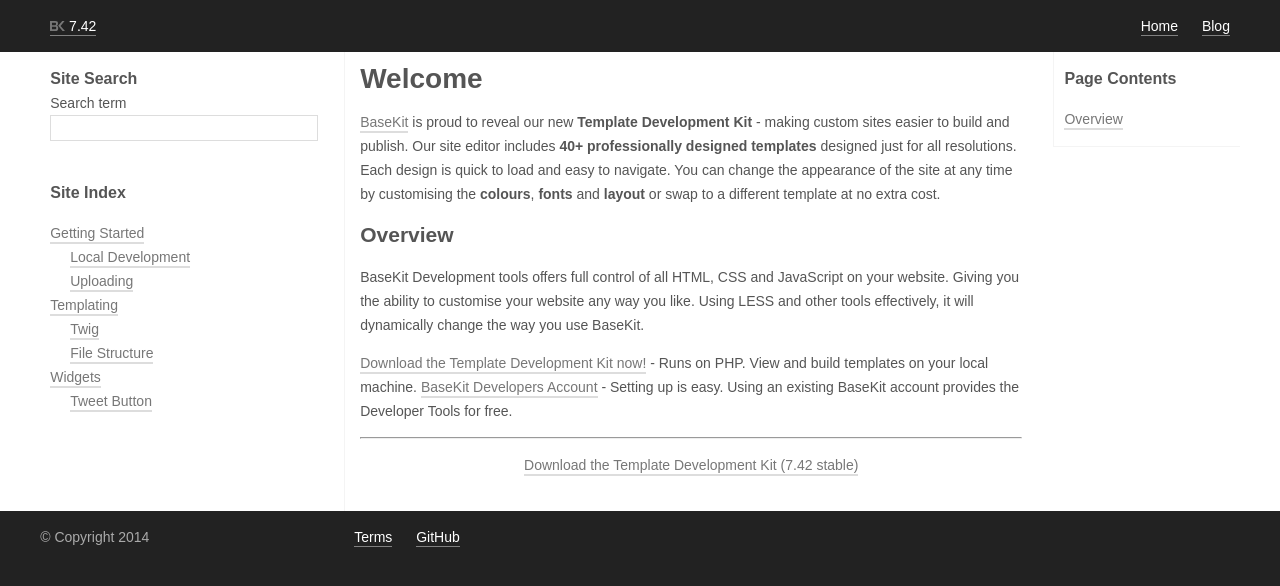
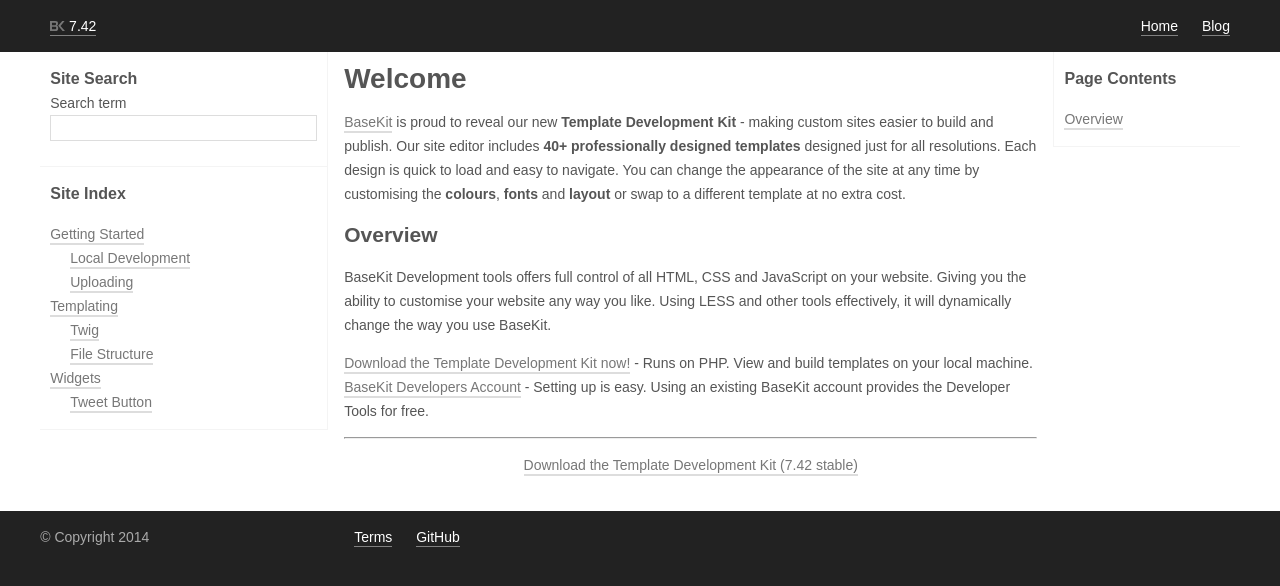
Before and after one commit to rusic/documentation, a Jekyll site: the page built from index.md, in a window 1280 px wide. Shown: the top 586 px of the page. Built offline with Jekyll 4.4.1, drawn with Linux system fonts in a browser that asks for light colours.

Commit message:
Moves the divider lines to the aside elements

```diff
--- a/_sass/_main.scss
+++ b/_sass/_main.scss
@@ -46,8 +46,7 @@ body {
 }
 
 .main--content {
-	border-left: 1px solid $light-border;
-	padding: 15px 15px 20px;
+	padding: 15px 0 20px;
 	h1 {
 		margin-top: 0;
 	}
@@ -105,11 +104,16 @@ body {
 	}
 }
 
-.aside--contents,
-.aside--verions {
-	border-left: 1px solid $light-border;
-	border-bottom: 1px solid $light-border;
-}
+	.aside--contents,
+	.aside--verions {
+		border-left: 1px solid $light-border;
+		border-bottom: 1px solid $light-border;
+	}
+	.aside--search,
+	.aside--docs {
+		border-right: 1px solid $light-border;
+		border-bottom: 1px solid $light-border;
+	}
 
 	// Navigation
 	.nav--main {
```
